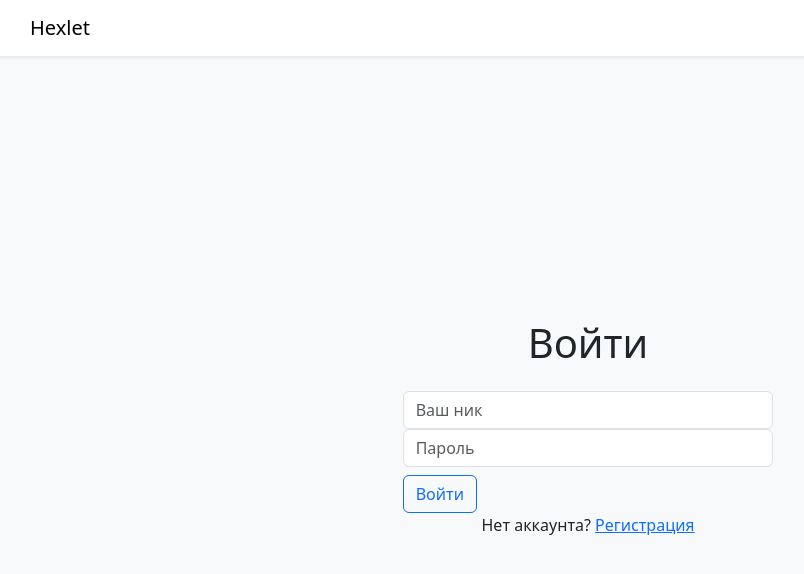
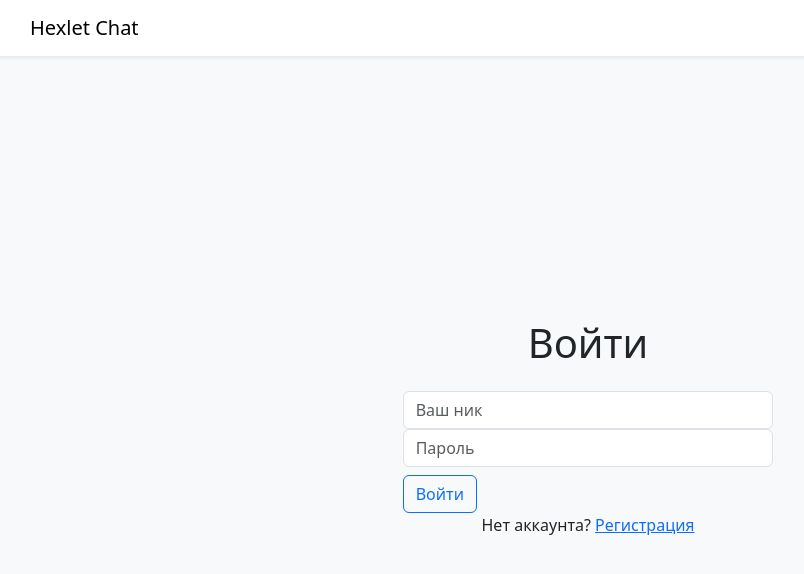
Before and after one commit to morgreek/frontend-project-12, a React (Create React App) app in the folder slackchat/: page /login in a window 1280 px wide. Shown: the top 574 px of the page, without its empty margins (52-856 px from the left). Built offline with nearby package versions, Linux system fonts and the light colour scheme; no server answers; what leo-profanity would draw is missing.

Commit message:
change hexlet to hexlet chat navigation bar

```diff
--- a/slackchat/src/components/NavigationBar.jsx
+++ b/slackchat/src/components/NavigationBar.jsx
@@ -14,7 +14,7 @@ const NavigationBar = () => {
     <>
       <Navbar bg="white" expand="lg" className="shadow-sm">
         <Container>
-          <Navbar.Brand>{'Hexlet'}</Navbar.Brand>
+          <Navbar.Brand>{'Hexlet Chat'}</Navbar.Brand>
           {
             auth.userData
               ? <Button onClick={handleLogOut}>{t('logOut')}</Button>
```
